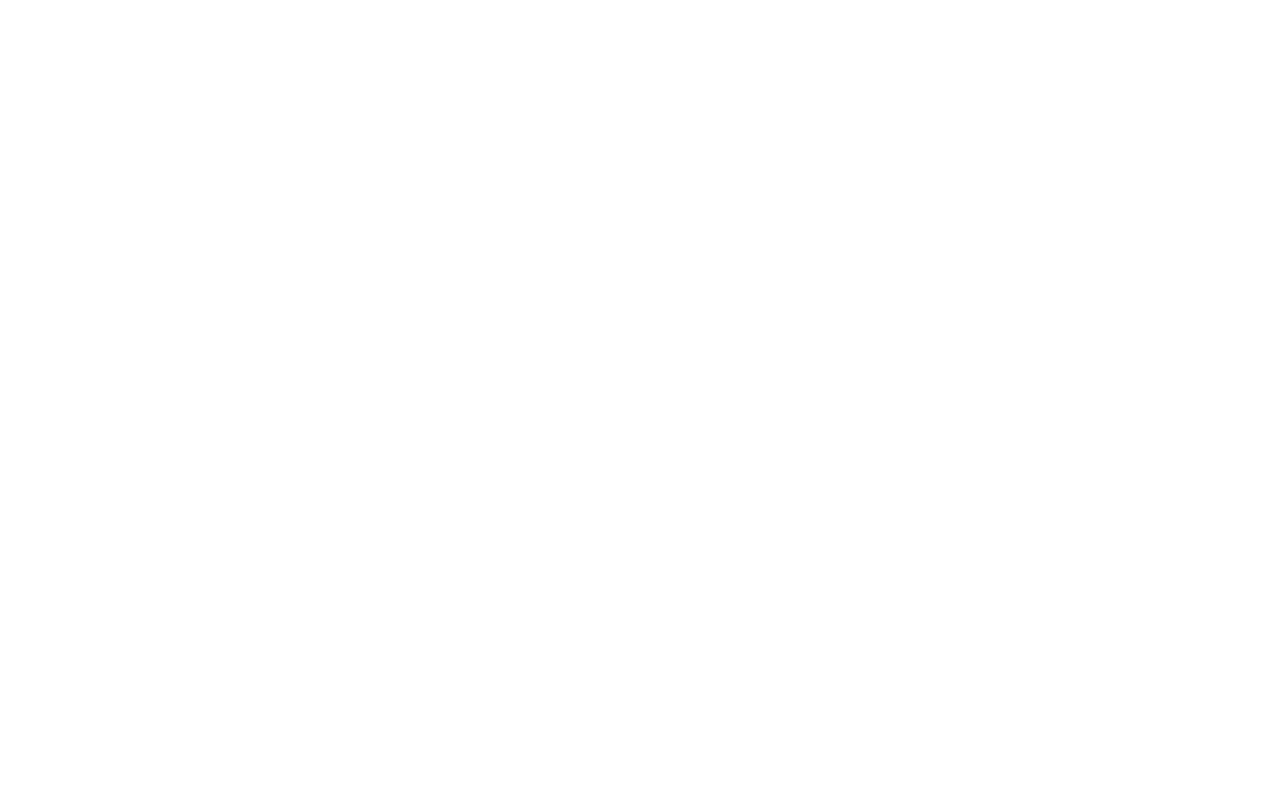
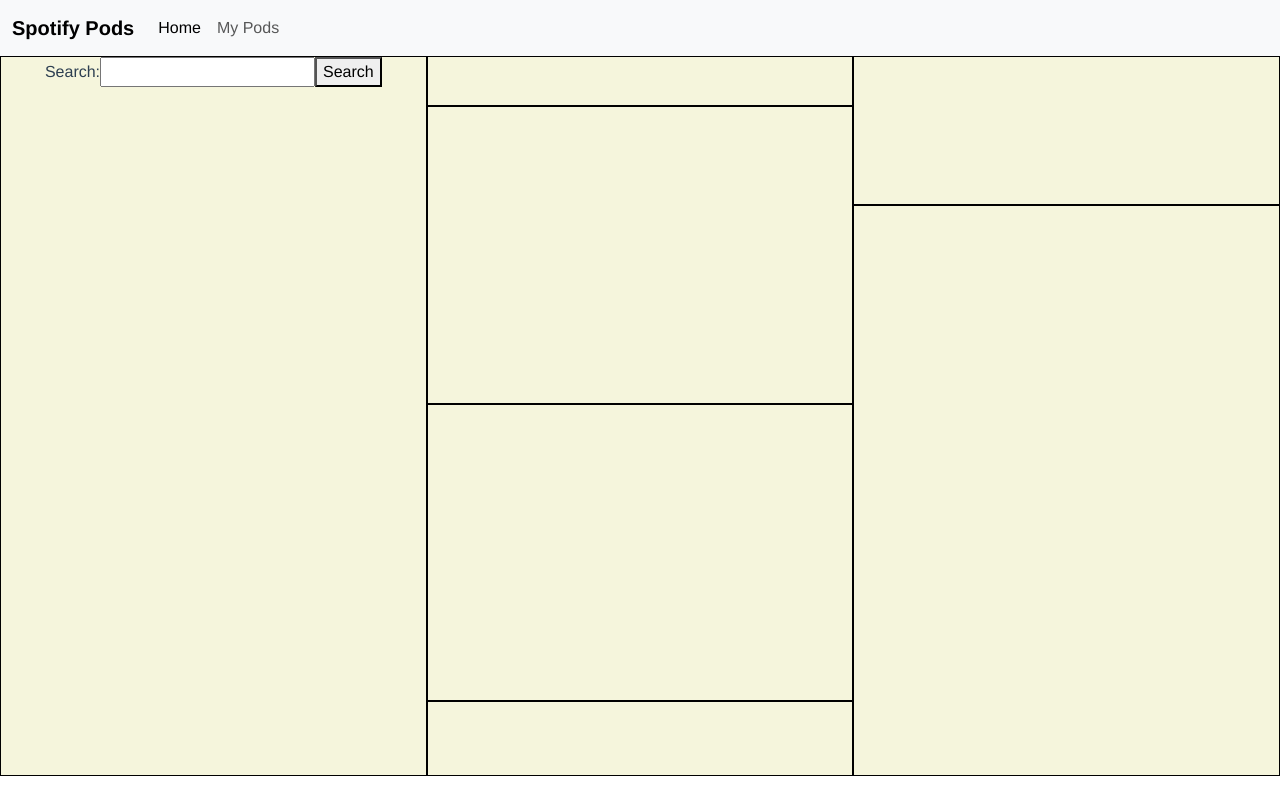
Before and after one commit to j-o-phillips/ga-unit_2-frontend, a Vue app: page /my-pods/pod in a window 1280 px wide. Before the commit this address had no page. Built offline with nearby package versions, Linux system fonts and the light colour scheme.

Commit message:
started specific pod page

```diff
--- a/src/App.vue
+++ b/src/App.vue
@@ -1,7 +1,16 @@
 <template>
+  <Navbar />
   <router-view />
 </template>
+<script>
+import Navbar from "@/components/Navbar.vue";
+import Cookies from "js-cookie";
 
+export default {
+  name: "App",
+  components: { Navbar },
+};
+</script>
 <style>
 #app {
   font-family: Avenir, Helvetica, Arial, sans-serif;
--- /dev/null
+++ b/src/components/Navbar.vue
@@ -0,0 +1,72 @@
+<template>
+  <nav class="navbar navbar-expand-lg bg-body-tertiary">
+    <div class="container-fluid">
+      <a class="navbar-brand" href="#">Spotify Pods</a>
+      <button
+        class="navbar-toggler"
+        type="button"
+        data-bs-toggle="collapse"
+        data-bs-target="#navbarSupportedContent"
+        aria-controls="navbarSupportedContent"
+        aria-expanded="false"
+        aria-label="Toggle navigation"
+      >
+        <span class="navbar-toggler-icon"></span>
+      </button>
+      <div class="collapse navbar-collapse" id="navbarSupportedContent">
+        <ul class="navbar-nav me-auto mb-2 mb-lg-0">
+          <li class="nav-item">
+            <router-link to="/home" class="nav-link active" aria-current="page"
+              >Home</router-link
+            >
+          </li>
+          <li class="nav-item">
+            <router-link to="/my-pods" class="nav-link" aria-current="page"
+              >My Pods</router-link
+            >
+          </li>
+        </ul>
+        <p class="mb-2 mb-lg-0 me-4">{{ userId }}</p>
+        <button
+          v-if="isLoggedIn"
+          class="btn btn-outline-success"
+          type="submit"
+          @click="handleLogout"
+        >
+          Logout
+        </button>
+      </div>
+    </div>
+  </nav>
+</template>
+
+<script>
+import Cookies from "js-cookie";
+
+export default {
+  name: "Navbar",
+  components: {},
+  data() {
+    return {
+      isLoggedIn: false,
+      userId: "",
+    };
+  },
+  mounted() {
+    const userCred = Cookies.get("userCred");
+    if (userCred) {
+      const cookieData = JSON.parse(userCred);
+      this.isLoggedIn = true;
+      this.userId = cookieData.userId;
+    }
+  },
+  methods: {
+    handleLogout() {
+      Cookies.remove("userCred");
+      this.userId = "";
+      this.isLoggedIn = false;
+      window.location = "http://localhost:4000/logout";
+    },
+  },
+};
+</script>
--- /dev/null
+++ b/src/components/Search.vue
@@ -0,0 +1,50 @@
+<template>
+  <div id="search-box">
+    <label for="search">Search:</label>
+    <input
+      type="text"
+      name="search"
+      id="search"
+      v-model="searchItem"
+      class="text-left"
+    />
+    <button @click="handleSearch">Search</button>
+  </div>
+  <div id="trackcard-container">
+    <TrackCard v-for="track in searchResults" :trackData="track" />
+  </div>
+</template>
+
+<script>
+import TrackCard from "./TrackCard.vue";
+const ROOT_URL = "http://localhost:4000";
+export default {
+  name: "Search",
+  components: { TrackCard },
+  data() {
+    return {
+      searchItem: "",
+      searchResults: "",
+    };
+  },
+  methods: {
+    handleSearch() {
+      console.log("search");
+      fetch(`${ROOT_URL}/search/${this.searchItem}`, {
+        method: "GET",
+        credentials: "include",
+      })
+        .then((response) => response.json())
+        .then((result) => (this.searchResults = result));
+    },
+  },
+};
+</script>
+<style scoped>
+#trackcard-container {
+  display: flex;
+  flex-direction: column;
+  align-items: center;
+  margin-top: 10px;
+}
+</style>
--- /dev/null
+++ b/src/components/TrackCard.vue
@@ -0,0 +1,53 @@
+<template>
+  <div id="track-container">
+    <div id="first-row">
+      <p>{{ trackData.name }} || {{ trackData.artists[0].name }}</p>
+
+      <button @click="handleAddToSuggestions(trackData)">+</button>
+    </div>
+    <div>
+      <p>{{ trackData.album.name }}</p>
+    </div>
+  </div>
+</template>
+
+<script>
+export default {
+  name: "TrackCard",
+  props: ["trackData", "handleAddToSuggestions"],
+};
+</script>
+
+<style scoped>
+p {
+  font-size: 0.9em;
+}
+#track-container {
+  display: flex;
+  flex-direction: column;
+  border: 1px solid black;
+  border-radius: 10px;
+  margin-bottom: 4px;
+  width: 90%;
+  overflow: hidden;
+}
+#track-container > div:first-child {
+  display: flex;
+  justify-content: space-between;
+  height: 20px;
+  margin-left: 5px;
+}
+#track-container > div:last-child {
+  align-self: flex-start;
+  height: 20px;
+  margin-left: 5px;
+}
+button {
+  display: flex;
+  justify-content: center;
+  align-items: center;
+  margin-right: 5px;
+  top: 10px;
+  position: relative;
+}
+</style>
--- a/src/router/index.js
+++ b/src/router/index.js
@@ -1,6 +1,8 @@
 import { createRouter, createWebHistory } from "vue-router";
 import Dashboard from "../views/Dashboard.vue";
 import Landing from "../views/Landing.vue";
+import MyPods from "../views/MyPods.vue";
+import SpecificPod from "../views/SpecificPod.vue";
 
 const routes = [
   {
@@ -9,9 +11,19 @@
     component: Landing,
   },
   {
-    path: "/dashboard",
+    path: "/home",
     name: "dashboard",
     component: Dashboard,
+  },
+  {
+    path: "/my-pods",
+    name: "myPods",
+    component: MyPods,
+  },
+  {
+    path: "/my-pods/pod",
+    name: "pod",
+    component: SpecificPod,
   },
 ];
 
--- a/src/views/Dashboard.vue
+++ b/src/views/Dashboard.vue
@@ -1,16 +1,12 @@
-<template>
-  <div class="home">
-    <img alt="Vue logo" src="../assets/logo.png" />
-  </div>
-  <h1>{{ userId }}</h1>
-</template>
+<template></template>
 
 <script>
+import Navbar from "@/components/Navbar.vue";
 import Cookies from "js-cookie";
 
 export default {
   name: "Dashboard",
-  components: {},
+  components: { Navbar },
   data() {
     return {
       userId: "",
--- a/src/views/Landing.vue
+++ b/src/views/Landing.vue
@@ -1,7 +1,6 @@
 <template>
   <h1>SPOTIFY PODS</h1>
   <button @click="handleLogin">Login with Spotify</button>
-  <button @click="testCookies">Search for cookie</button>
 </template>
 
 <script>
--- a/src/views/MyPods.vue
+++ b/src/views/MyPods.vue
@@ -0,0 +1,23 @@
+<template>
+  <h1>My Pods</h1>
+  <div class="container" id="container">
+    <div class="row">
+      <div class="col-3 bg-primary window"></div>
+      <div class="col-9 bg-warning window"></div>
+    </div>
+  </div>
+</template>
+
+<script></script>
+<style>
+#container {
+  height: 80vh;
+}
+.row {
+  height: 100%;
+}
+.window {
+  height: 100%;
+  width: 100%;
+}
+</style>
--- a/src/views/SpecificPod.vue
+++ b/src/views/SpecificPod.vue
@@ -0,0 +1,58 @@
+<template>
+  <div id="custom-container">
+    <div class="item" id="search-container">
+      <Search />
+    </div>
+    <div class="item" id="playlist-select"></div>
+    <div class="item" id="current-playlist"></div>
+    <div class="item" id="suggestion-playlist"></div>
+    <div class="item" id="player-container"></div>
+    <div class="item" id="friend-container"></div>
+    <div class="item" id="post-container"></div>
+  </div>
+</template>
+
+<script>
+import Search from "@/components/Search.vue";
+
+export default {
+  name: "SpecificPod",
+  components: { Search },
+};
+</script>
+
+<style>
+#custom-container {
+  height: 90vh;
+  width: 100vw;
+  background-color: beige;
+  padding: 0;
+  display: grid;
+  grid-template-columns: repeat(3, 1fr);
+  grid-template-rows: 50px 1fr 2fr 3fr 75px;
+}
+.item {
+  border: 1px solid black;
+}
+#search-container {
+  grid-row: 1/6;
+}
+#playlist-select {
+  grid-row: 1/2;
+}
+#current-playlist {
+  grid-row: 2/4;
+}
+#suggestion-playlist {
+  grid-row: 4/5;
+}
+#player-container {
+  grid-row: 5/6;
+}
+#friend-container {
+  grid-row: 1/3;
+}
+#post-container {
+  grid-row: 3/6;
+}
+</style>
```
Also changed, not shown: src/components/TrackSuggestions.vue (added, +23 -0 lines).
